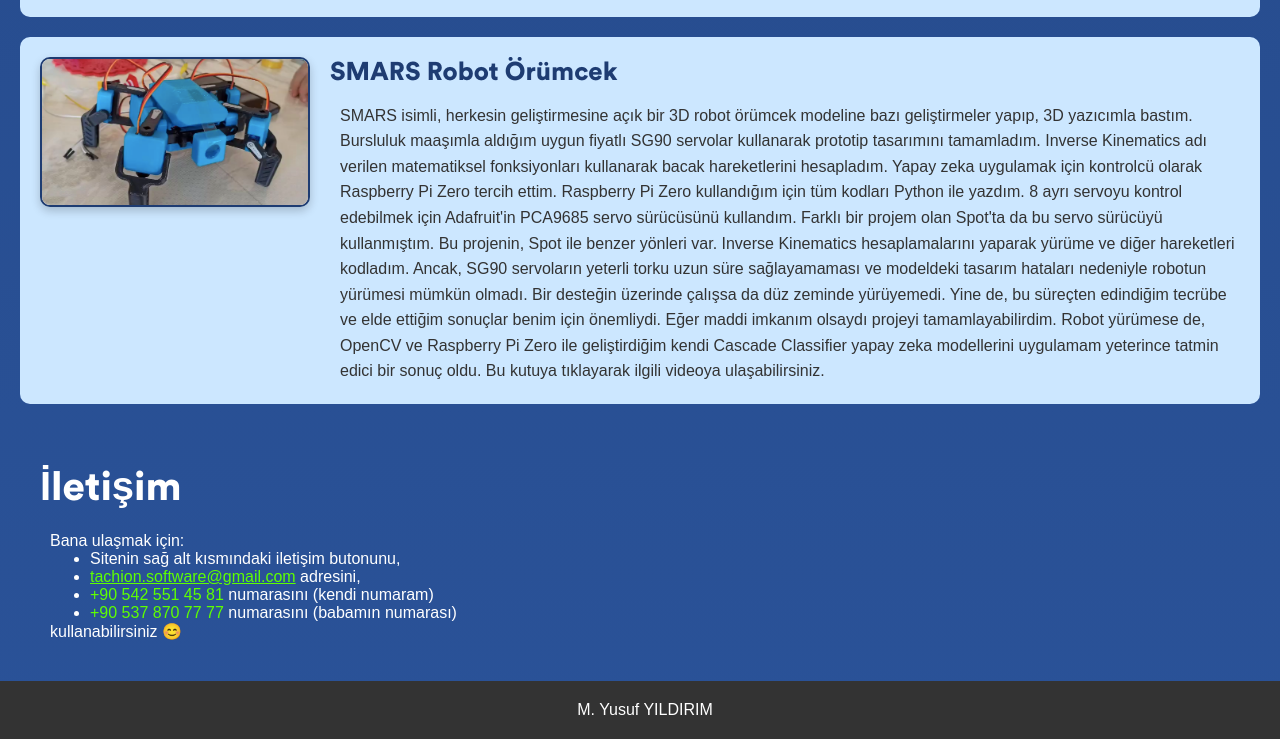
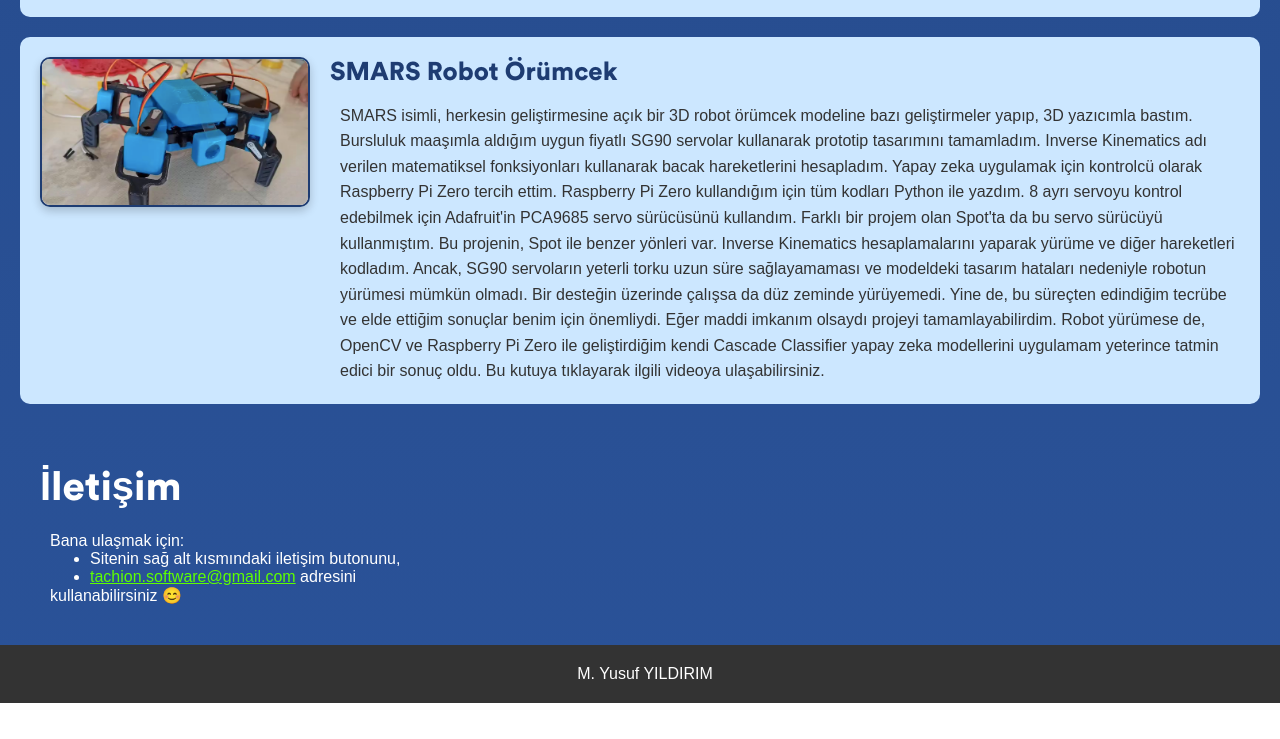
Before and after one commit to myusuf-yildirim/myusuf-yildirim.github.io, a plain HTML site: page index.html in a window 1280 px wide. Shown: the part 2817-3556 px from the top of the page. After the commit the page ends 3520 px from the top, so only its background shows below. Drawn offline with Linux system fonts and the light colour scheme.

Commit message:
Update index.html

```diff
--- a/index.html
+++ b/index.html
@@ -187,9 +187,7 @@
             <p>Bana ulaşmak için:</p>
             <ul>
                 <li>Sitenin sağ alt kısmındaki iletişim butonunu,</li>
-                <li><a href="mailto:tachion.software@gmail.com" style="color: #5eff00;">tachion.software@gmail.com</a> adresini,</li>
-                <li><span id="phoneNumber" style="cursor: pointer; color: #5eff00;" onclick="copyPhoneNumber()">+90 542 551 45 81</span> numarasını (kendi numaram)</li>
-                <li><span id="phoneNumber" style="cursor: pointer; color: #5eff00;" onclick="copyPhoneNumber()">+90 537 870 77 77</span> numarasını (babamın numarası)</li>
+                <li><a href="mailto:tachion.software@gmail.com" style="color: #5eff00;">tachion.software@gmail.com</a> adresini</li>
             </ul>
             <p>kullanabilirsiniz 😊</p>
         </section>
@@ -200,15 +198,6 @@
     </footer>
 
     <script>
-        function copyPhoneNumber() {
-            var phoneNumber = document.getElementById('phoneNumber').innerText;
-            navigator.clipboard.writeText(phoneNumber).then(function() {
-                alert('Numara kopyalandı: ' + phoneNumber);
-            }).catch(function(err) {
-                alert('Numara kopyalanırken bir hata oluştu: ' + err);
-            });
-        }
-
         document.addEventListener('DOMContentLoaded', function() {
             var projectBoxes = document.querySelectorAll('.project-box');
             projectBoxes.forEach(function(box) {
```
